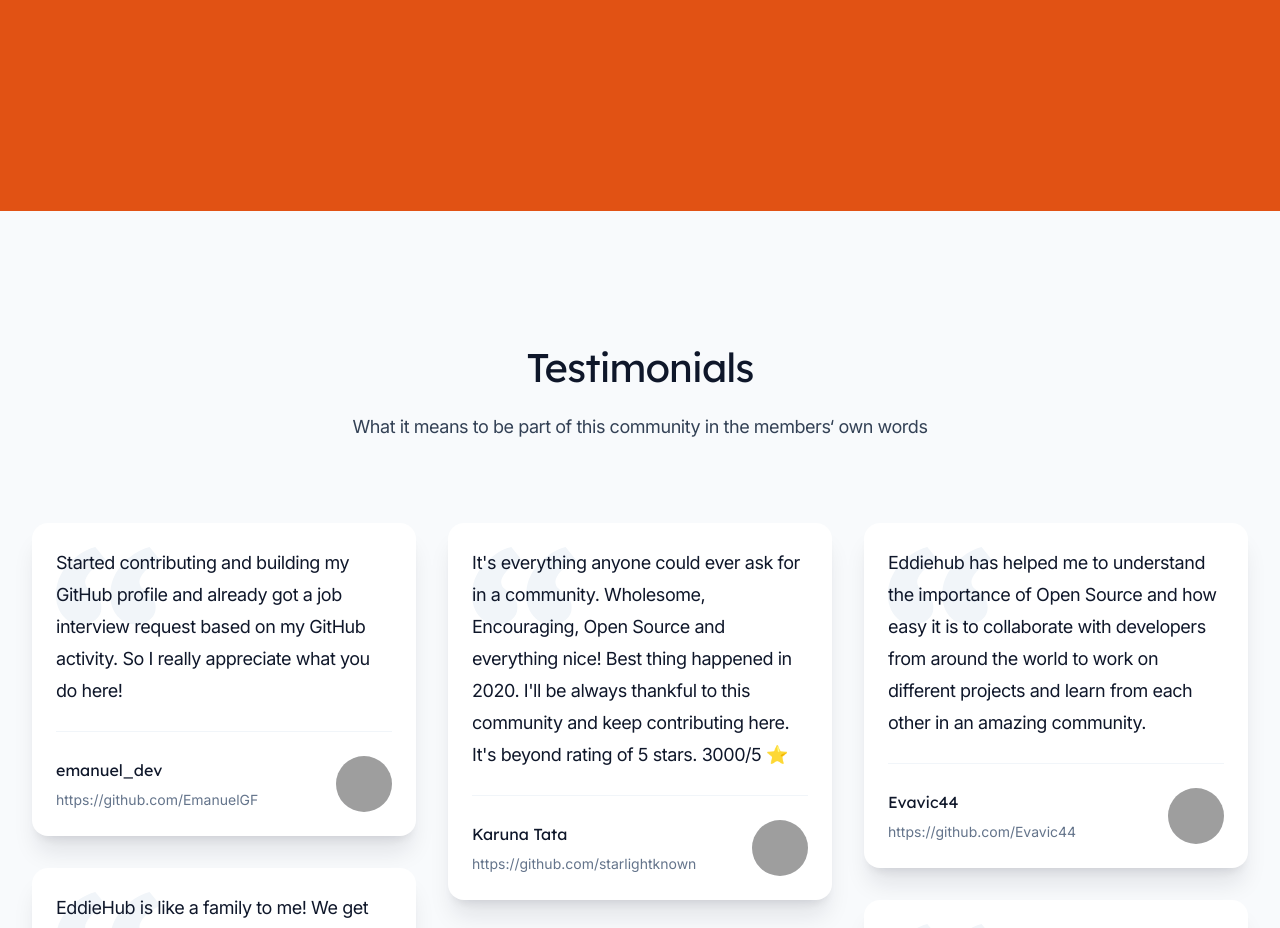
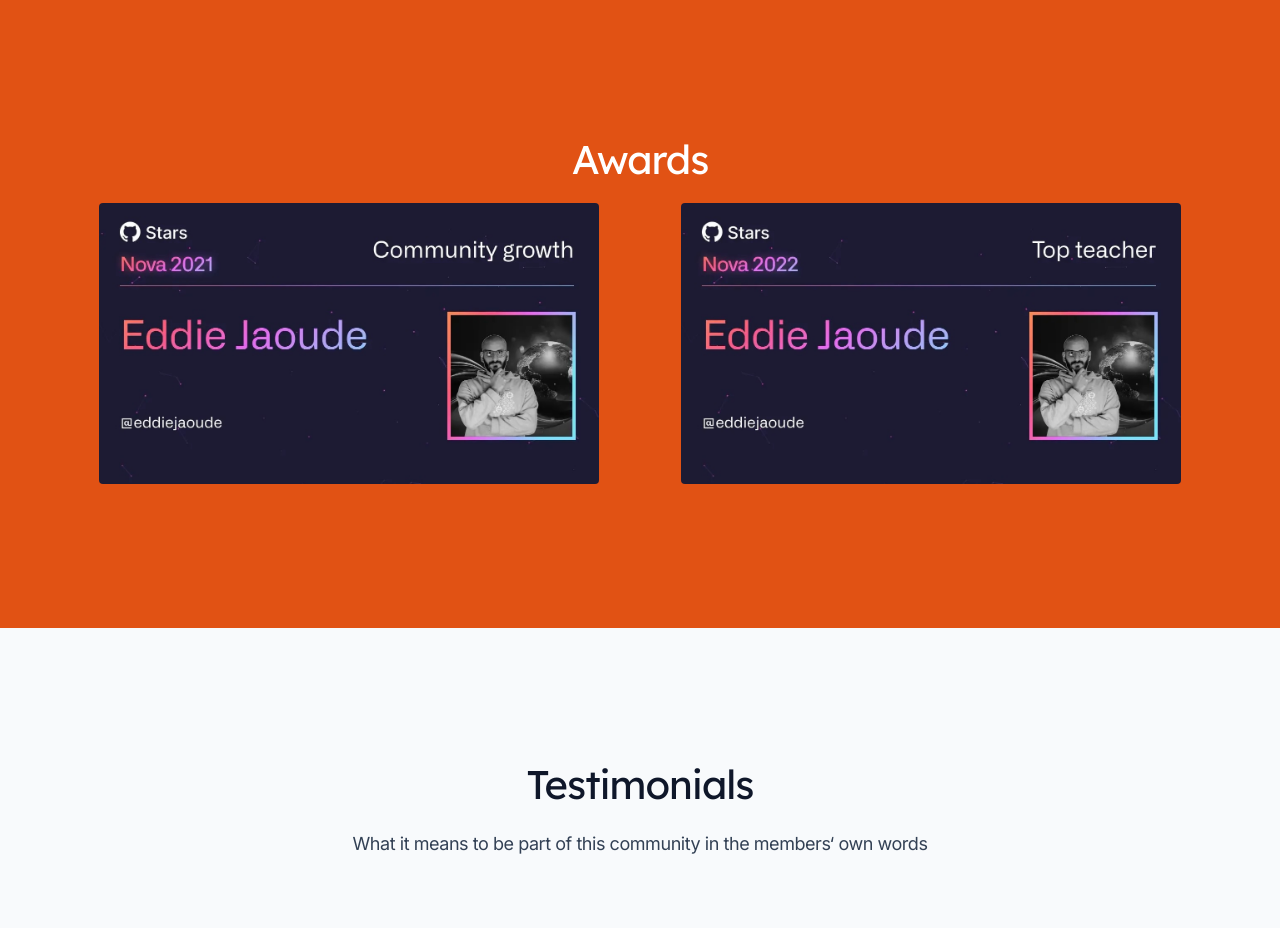
Before and after one commit to EddieHubCommunity/EddieHubCommunity.github.io, a Next.js app: page / in a window 1280 px wide. Shown: the part 4140-5068 px from the top of the page. Built offline with nearby package versions, Linux system fonts and the light colour scheme; grey boxes are pictures that could not be loaded.

Commit message:
feat: awards section (#291)

```diff
--- a/src/components/Newsletter.jsx
+++ b/src/components/Newsletter.jsx
@@ -1,4 +1,8 @@
 import { Container } from '@/components/Container'
+import Image from 'next/image'
+
+import CommunityAward from '@/images/awards/github-award-community-growth-eddie-jaoude.jpeg'
+import TeacherAward from '@/images/awards/github-award-top-teacher-eddie-jaoude.jpeg'
 
 export function Newsletter() {
   return (
@@ -6,7 +10,7 @@ export function Newsletter() {
       id="get-started-today"
       className="relative overflow-hidden bg-primary-600 py-32"
     >
-      <Container className="relative">
+      <Container className="relative space-y-16">
         <div className="mx-auto max-w-lg text-center">
           <h2 className="font-display text-3xl tracking-tight text-white sm:text-4xl">
             Subscribe to the EddieHub Newsletter
@@ -22,6 +26,15 @@ export function Newsletter() {
             ></iframe>
           </div>
         </div>
+        <div className="mx-auto text-center">
+          <h3 className="font-display text-3xl tracking-tight text-white sm:text-4xl">
+            Awards
+          </h3>
+          <div className="my-4 flex flex-wrap items-center justify-evenly gap-4">
+            <Image src={CommunityAward} width="500" className="rounded" />
+            <Image src={TeacherAward} width="500" className="rounded" />
+          </div>
+        </div>
       </Container>
     </section>
   )
```
Also changed, not shown: src/images/awards/github-award-community-growth-eddie-jaoude.jpeg (added), src/images/awards/github-award-top-teacher-eddie-jaoude.jpeg (added).
